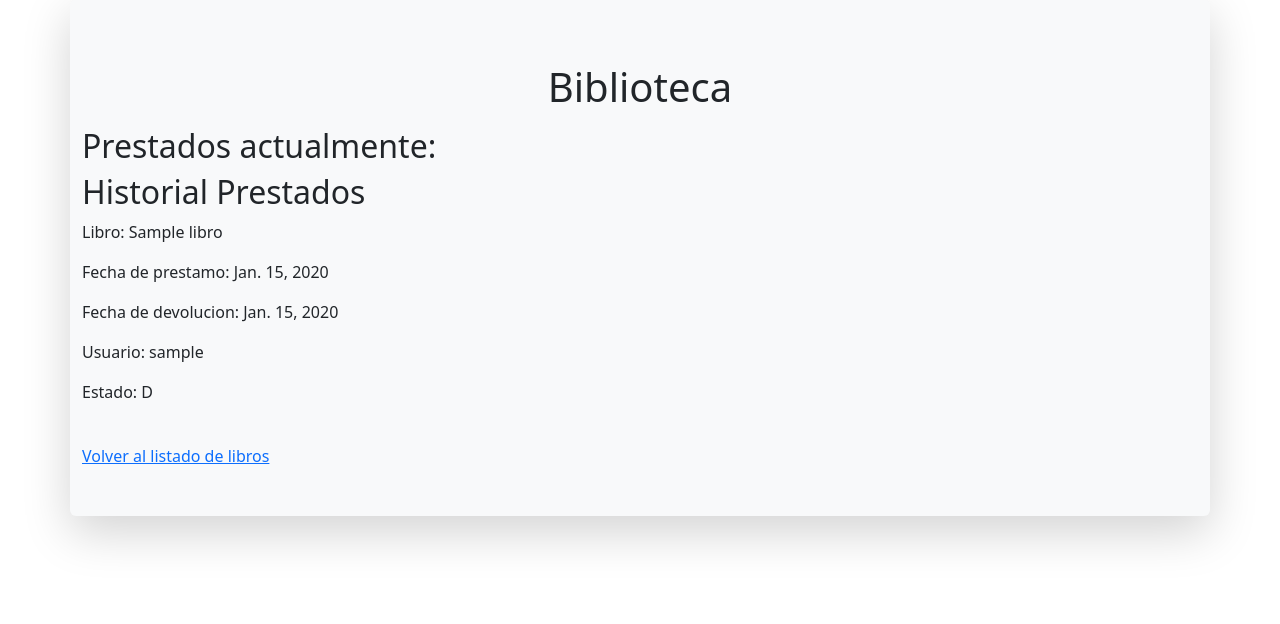
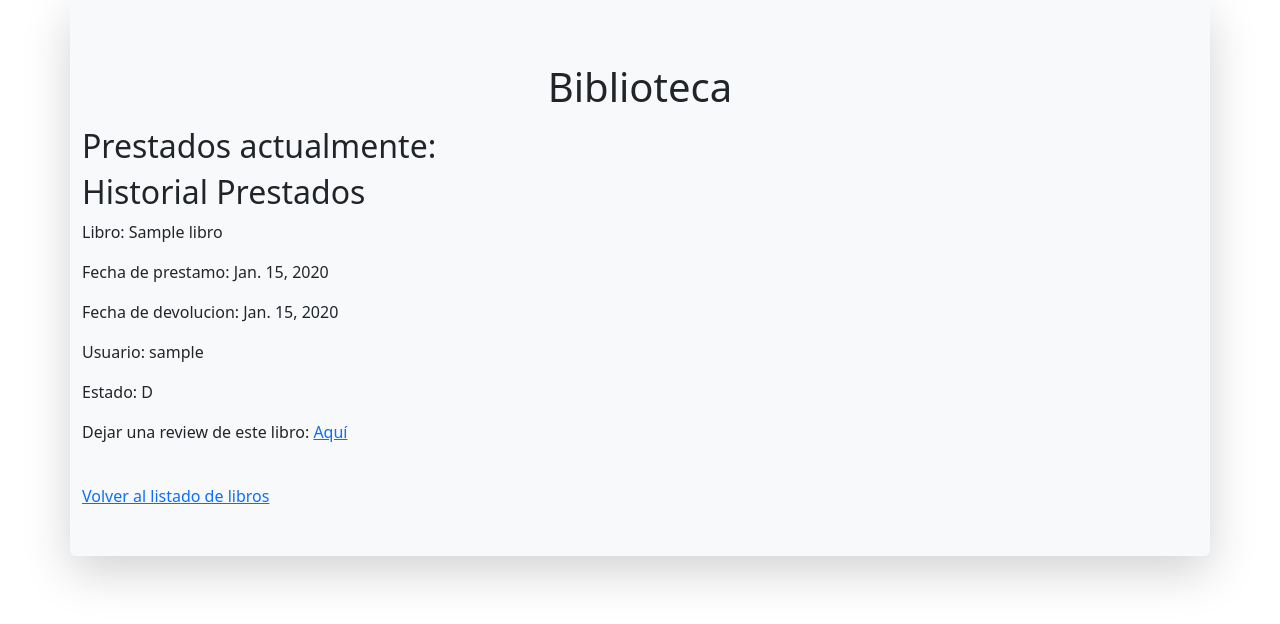
Before and after one commit to ieshm-2daw/libreria-sergioguijarroc, a Django app: page /prestamos/ in a window 1280 px wide. Shown: the part 49-673 px from the top of the page. Run offline with Django 4.2, Linux system fonts and the light colour scheme; a user stored in the database is signed in; tables that the repository leaves empty hold one stand-in row (values such as "Sample post").

Commit message:
Rediseñadas algunas funciones

```diff
--- a/biblioteca/models.py
+++ b/biblioteca/models.py
@@ -9,7 +9,7 @@ class Usuario(AbstractUser):
     telefono = models.IntegerField(
         validators=[MaxValueValidator(9)], null=True, blank=True
     )
-    prestamo = models.ForeignKey(
+    prestamo_actual = models.ForeignKey(
         "Prestamo",
         on_delete=models.CASCADE,
         blank=True,
@@ -64,3 +64,5 @@ class Prestamo(models.Model):
         ("P", "Prestado"),
     ]
     estado_prestamo = models.CharField(max_length=1, choices=DISPONIBILIDAD)
+    valoracion_usuario = models.IntegerField(default=0)
+    numero_valoraciones = models.IntegerField(default=0)
--- a/biblioteca/templates/biblioteca/listar_prestamos.html
+++ b/biblioteca/templates/biblioteca/listar_prestamos.html
@@ -20,6 +20,7 @@
     <p>Fecha de devolucion: {{prestamo.fecha_devolucion}}</p>
     <p>Usuario: {{prestamo.usuario}}</p>
     <p>Estado: {{prestamo.estado_prestamo}}</p>
+    <p>Dejar una review de este libro: <a href="{%url 'valoracion_libro' prestamo.pk %}">Aquí</a></p>
     {%endfor%}
   </div>
   <div class="row">
--- a/biblioteca/views.py
+++ b/biblioteca/views.py
@@ -74,7 +74,7 @@ class EliminarLibro(DeleteView):
 
 class PrestarUnLibro(View):
     def get(self, request, pk):
-        libro = Libro.objects.filter(pk=pk, disponibilidad="D").first()
+        libro = get_object_or_404(Libro, pk=pk, disponibilidad="D")
         # También se puede hacer con libro = get_object_or_404(Libro, pk=pk)
         return render(request, "biblioteca/prestar_libro.html", {"libro": libro})
 
@@ -89,6 +89,8 @@ class PrestarUnLibro(View):
             fecha_devolucion=None,
             usuario=usuario,  # Asignar el usuario al objeto Prestamo
             estado_prestamo="P",
+            valoracion_usuario=0,
+            numero_valoraciones=0,
         )
         return redirect("detalle_libro", pk=libro.pk)
 
@@ -136,17 +138,19 @@ class DevolverLibro(View):
 
     def post(self, request, pk):
         libro = get_object_or_404(Libro, pk=pk, disponibilidad="P")
-        libro.disponibilidad = "D"
-        libro.save()
         prestamo = Prestamo.objects.filter(
             libro_prestado=libro, usuario=request.user, estado_prestamo="P"
         ).first()  # Esto es para que solo devuelva el primer objeto que encuentre, ya que puede haber varios prestamos del mismo libro
+        libro.disponibilidad = "D"
+        libro.save()
+
         prestamo.fecha_devolucion = datetime.now()
         prestamo.estado_prestamo = "D"
         prestamo.save()
         return redirect("detalle_libro", pk=libro.pk)
 
 
+"""
 class ValoracionLibro(View):
     def get(self, request, pk):
         libro = Libro.objects.get(pk=pk)
@@ -171,3 +175,38 @@ class ValoracionLibro(View):
 
         libro.save()
         return redirect("detalle_libro", pk=libro.pk)
+"""
+
+
+class ValoracionLibro(View):
+    def get(self, request, pk):
+        prestamo = get_object_or_404(
+            Prestamo,
+            pk=pk,
+        )
+        return render(
+            request,
+            "biblioteca/valoracion_libro2.html",
+            {"prestamo": prestamo},
+        )
+
+    def post(self, request, pk):
+        prestamo = Prestamo.objects.get(pk=pk)
+        libro = prestamo.libro_prestado
+        valoracionLibroMedia = libro.valoracion_media
+        valoracionUsuario = float(request.POST["valoracion"])
+        libro.numero_valoraciones += 1
+
+        if valoracionLibroMedia is None:
+            valoracionLibroMedia = 0
+
+        if libro.numero_valoraciones > 0:
+            libro.valoracion_media = (
+                valoracionLibroMedia * (libro.numero_valoraciones - 1)
+                + valoracionUsuario
+            ) / libro.numero_valoraciones
+        else:
+            libro.valoracion_media = valoracionUsuario
+
+        libro.save()
+        return redirect("detalle_libro", pk=libro.pk)
--- a/mySite/settings.py
+++ b/mySite/settings.py
@@ -130,4 +130,4 @@ DEFAULT_AUTO_FIELD = "django.db.models.BigAutoField"
 
 # MEDIA
 MEDIA_ROOT = os.path.join(BASE_DIR, "media")
-MEDIA_URL = "/media/"  # Es global para todas las aplicaciones
+MEDIA_URL = "/MEDIA/"  # Es global para todas las aplicaciones
```
Also changed, not shown: biblioteca/templates/biblioteca/valoracion_libro2.html (added, +24 -0 lines), biblioteca/migrations/0006_prestamo_valoracion_usuario.py (added), biblioteca/migrations/0007_alter_prestamo_valoracion_usuario.py (added), biblioteca/migrations/0008_alter_prestamo_valoracion_usuario.py (added), biblioteca/migrations/0009_alter_prestamo_valoracion_usuario.py (added), biblioteca/migrations/0010_prestamo_numero_valoraciones.py (added), biblioteca/migrations/0011_rename_prestamo_usuario_prestamo_actual.py (added), 1 other file.
